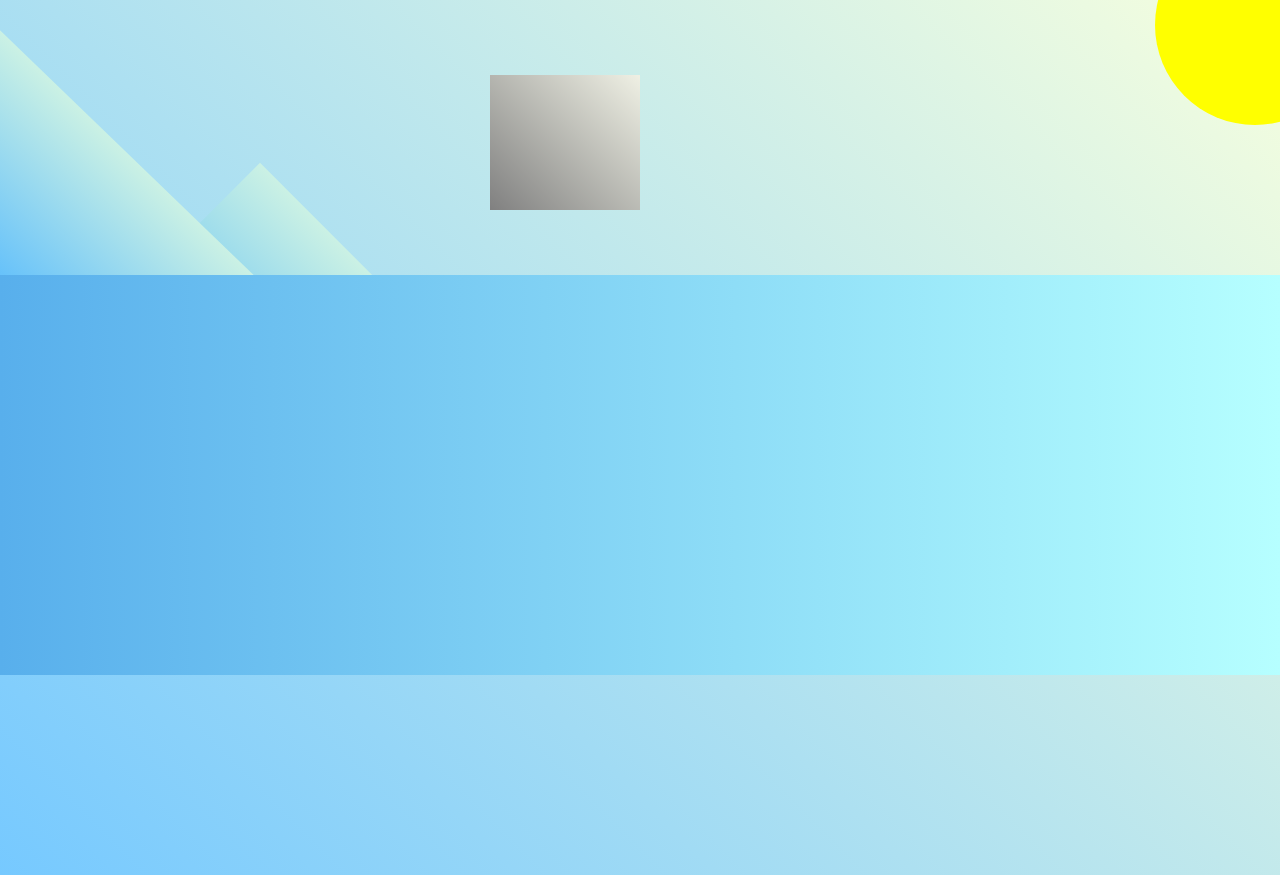
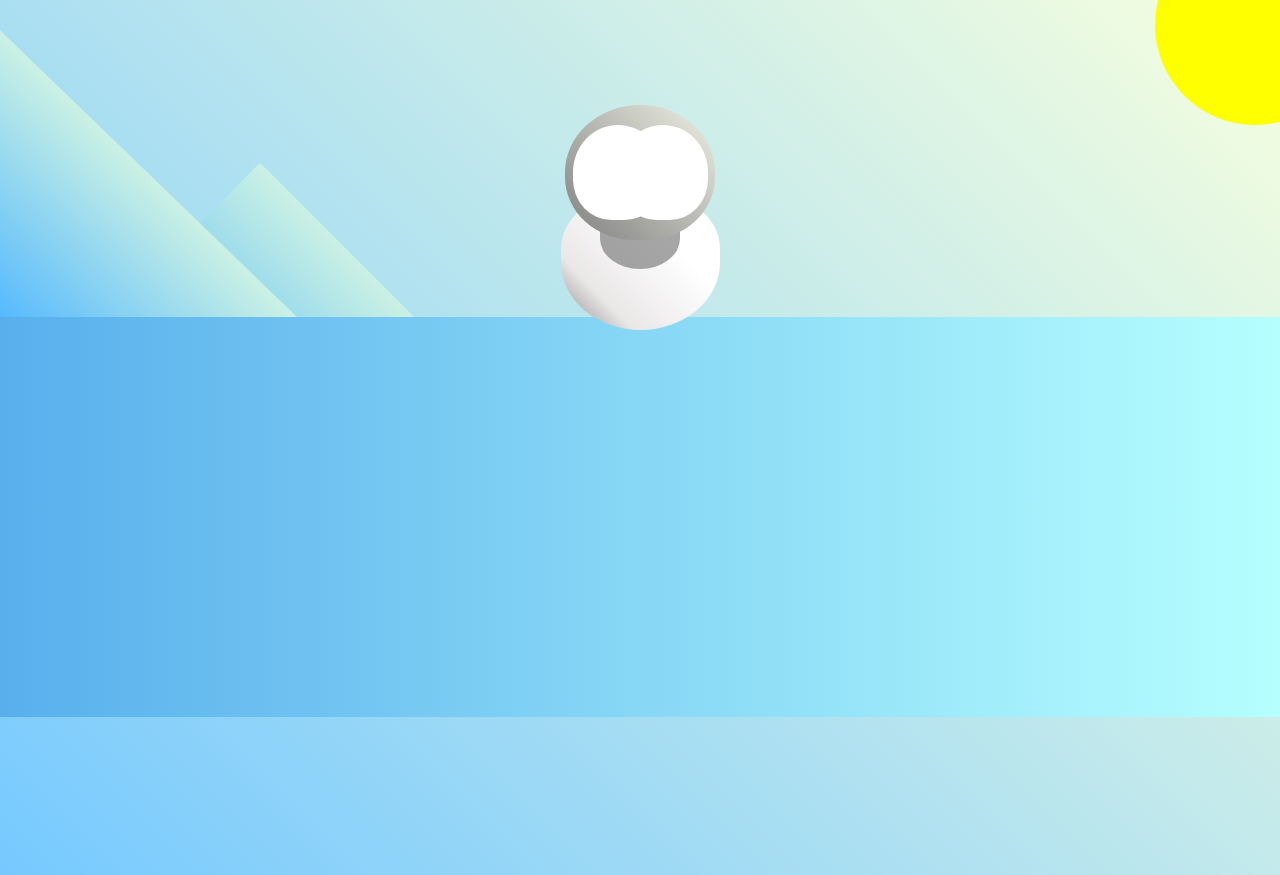
Before and after one commit to Izukamma/penguin, a plain HTML site: page index.html in a window 1280 px wide. Shown: the top 875 px of the page. Drawn offline with Linux system fonts and the light colour scheme.

Commit message:
4/11/2024

```diff
--- a/index.html
+++ b/index.html
@@ -12,7 +12,10 @@
     <div class="back-mountain"></div>
     <div class="sun"></div>
     <div class="penguin">
-      <div class="penguin-head"></div>
+      <div class="penguin-head">
+        <div class="face left"></div>
+        <div class="face right"></div>
+      </div>
       <div class="penguin-body"></div>
     </div>
 
--- a/styles.css
+++ b/styles.css
@@ -47,10 +47,60 @@ body {
   position: relative;
 }
 
+.penguin * {
+  position: absolute;
+}
+
 .penguin-head {
   width: 50%;
   height: 45%;
   background: linear-gradient(45deg, gray, rgb(239, 240, 228));
+  border-radius: 70% 70% 65% 65%;
+  top: 10%;
+  left: 25%;
+  z-index: 1;
+}
+
+.face {
+  width: 60%;
+  height: 70%;
+  background-color: white;
+  border-radius: 70% 70% 60% 60%;
+  top: 15%;
+}
+
+.face.left {
+  left: 5%;
+}
+
+.face.right {
+  right: 5%;
+}
+
+.penguin-body {
+  width: 53%;
+  height: 45%;
+  background: linear-gradient(
+    45deg,
+    rgb(134, 133, 133) 0%,
+    rgb(234, 231, 231) 25%,
+    white 67%
+  );
+  border-radius: 80% 80% 100% 100%;
+  top: 40%;
+  left: 23.5%;
+}
+
+.penguin-body::before {
+  content: "";
+  position: absolute;
+  width: 50%;
+  height: 45%;
+  background-color: gray;
+  top: 10%;
+  left: 25%;
+  border-radius: 0% 0% 100% 100%;
+  opacity: 70%;
 }
 
 .ground {
@@ -59,5 +109,5 @@ body {
   background: linear-gradient(90deg, rgb(88, 175, 236), rgb(182, 255, 255));
   z-index: 3;
   position: absolute;
-  margin-top: -100px;
+  margin-top: -58px;
 }
```
